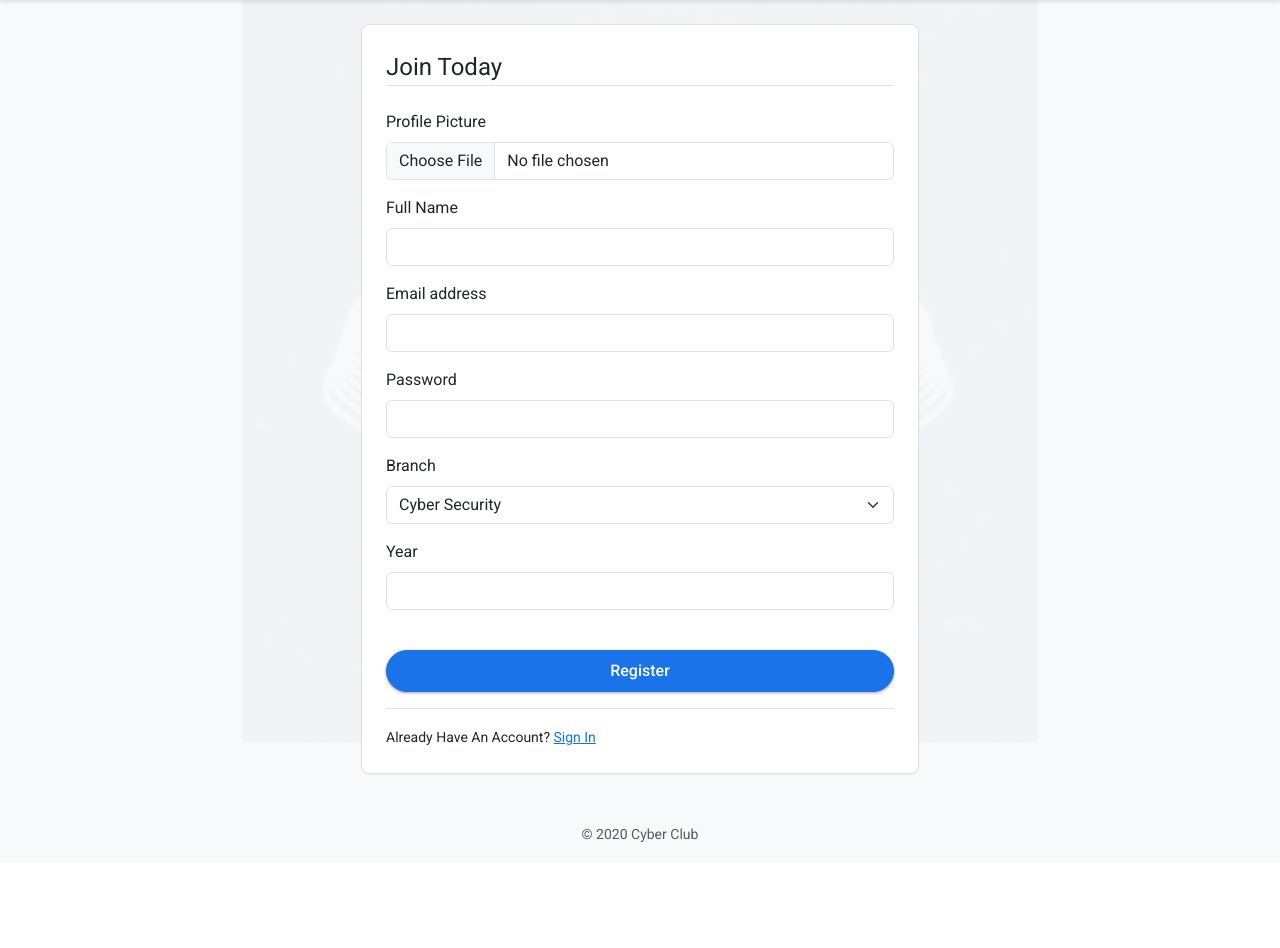
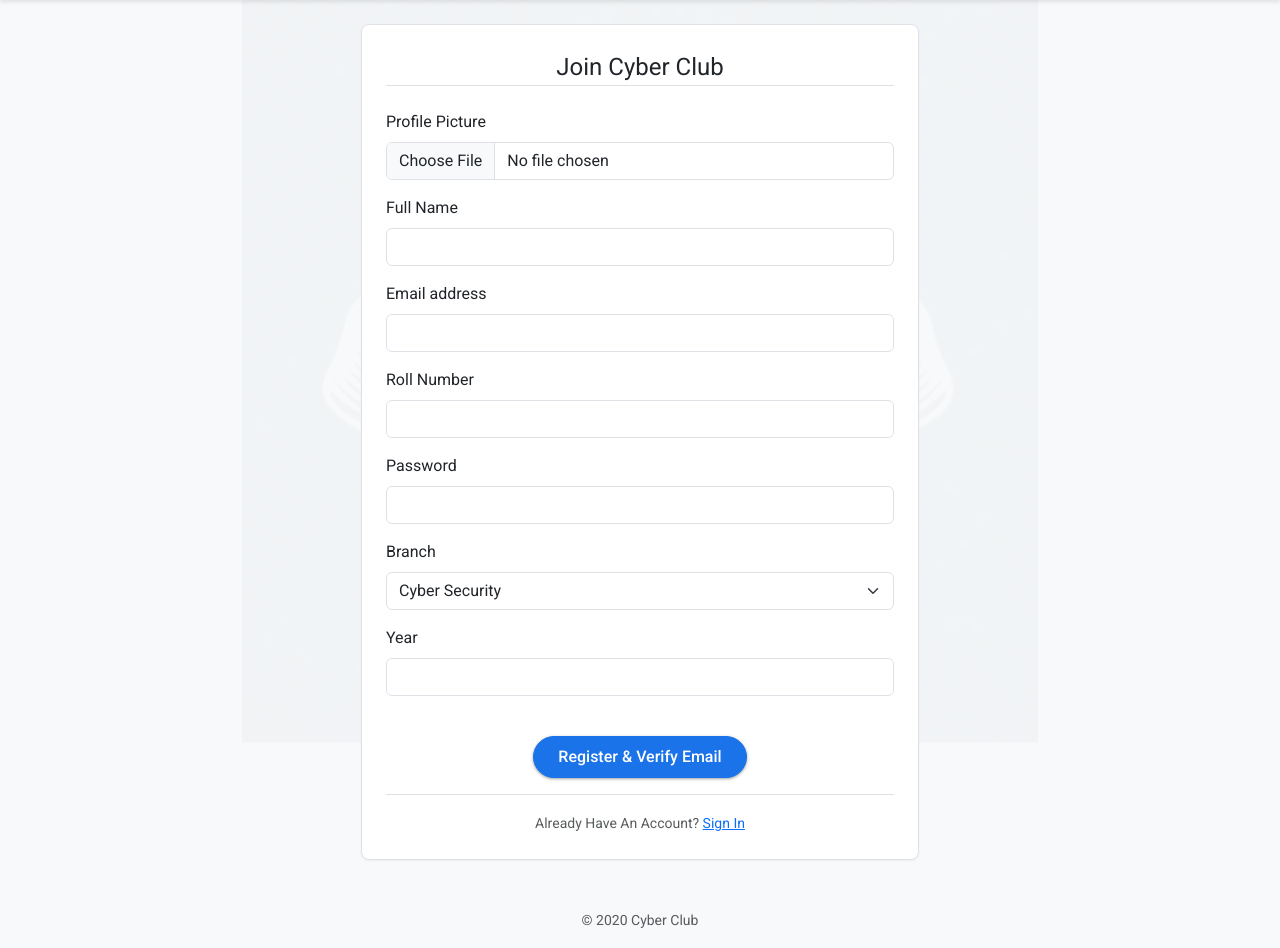
Before and after one commit to Vamshi0306/cyber-club-attendance-system, a Flask app: template templates/register.html in a window 1280 px wide. Shown: the part 57-1005 px from the top of the page. Before the commit the page ends 899 px from the top, so only its background shows below. Run offline with Flask 3, Linux system fonts and the light colour scheme; the template is opened without the code that fills it: most values are stand-ins (such as "Sample title", 1, 10 or a date in 2020).

Commit message:
Update register.html

```diff
--- a/templates/register.html
+++ b/templates/register.html
@@ -4,7 +4,7 @@
     <div class="card p-4">
         <form method="POST" action="" enctype="multipart/form-data">
             <fieldset class="form-group">
-                <legend class="border-bottom mb-4">Join Today</legend>
+                <legend class="border-bottom mb-4 text-center">Join Cyber Club</legend>
                 <div class="form-group mb-3">
                     <label class="form-label" for="profile_pic">Profile Picture</label>
                     <input type="file" class="form-control" id="profile_pic" name="profile_pic" accept="image/png, image/jpeg, image/jpg" required>
@@ -16,6 +16,10 @@
                 <div class="form-group mb-3">
                     <label class="form-label" for="email">Email address</label>
                     <input type="email" class="form-control" id="email" name="email" required>
+                </div>
+                <div class="form-group mb-3">
+                    <label class="form-label" for="roll_number">Roll Number</label>
+                    <input type="text" class="form-control" id="roll_number" name="roll_number" required>
                 </div>
                 <div class="form-group mb-3">
                     <label class="form-label" for="password">Password</label>
@@ -33,12 +37,12 @@
                     <input type="number" class="form-control" id="year" name="year" required min="1" max="4">
                 </div>
             </fieldset>
-            <div class="form-group mt-4">
-                <button class="btn btn-primary w-100" type="submit">Register</button>
+            <div class="form-group mt-4 text-center">
+                <button class="btn btn-primary" type="submit">Register & Verify Email</button>
             </div>
         </form>
-        <div class="border-top pt-3 mt-3">
-            <small>Already Have An Account? <a href="{{ url_for('login') }}">Sign In</a></small>
+        <div class="text-center border-top pt-3 mt-3">
+            <small class="text-muted">Already Have An Account? <a href="{{ url_for('login') }}">Sign In</a></small>
         </div>
     </div>
 </div>
```
